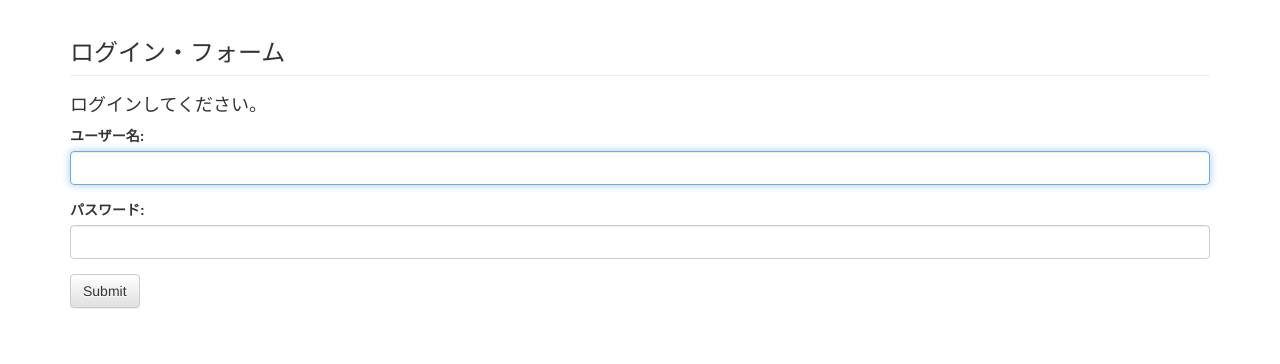
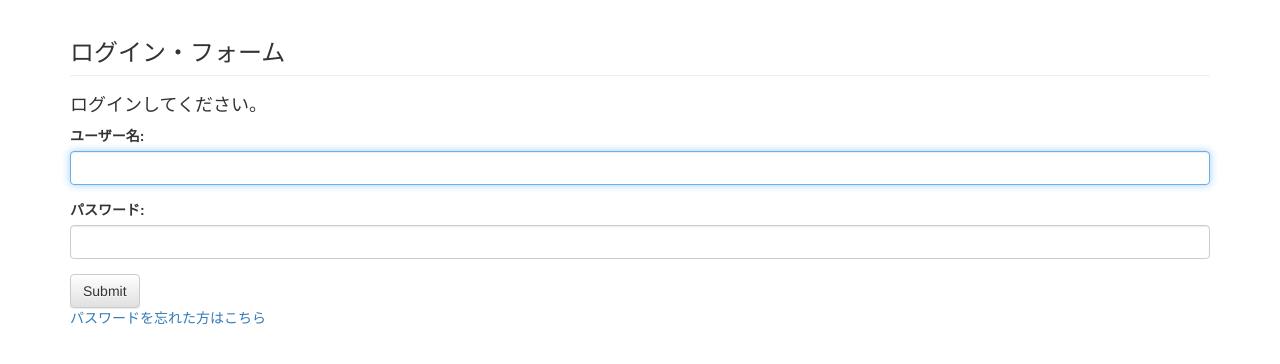
Before and after one commit to palodinico/python_mybook2, a Django app: page /login/ in a window 1280 px wide. Shown: the top 364 px of the page. Run offline with Django 3.2, Linux system fonts and the light colour scheme; some libraries are stand-ins or nearby versions.

Commit message:
Add pasword_reset link on cms/templates/registration/login.html

```diff
--- a/cms/templates/registration/login.html
+++ b/cms/templates/registration/login.html
@@ -27,4 +27,8 @@
         <input type="hidden" name="next" value="{{ next }}">
     </form>
 
+    <p>
+        <a href="{% url 'password_reset' %}">パスワードを忘れた方はこちら</a>
+    </p>
+
 {% endblock content %}
```
